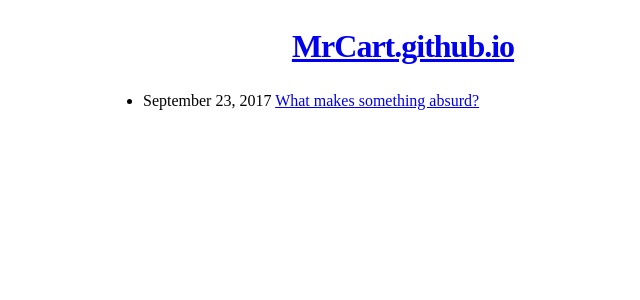
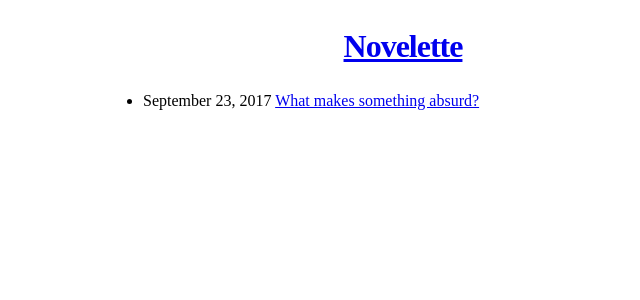
Before and after one commit to MrCart/MrCart.github.io, a Jekyll site: the page built from index.html, in a window 1280 px wide. Shown: the top 300 px of the page, without its empty margins (237-877 px from the left). Built offline with Jekyll 4.4.1, drawn with Linux system fonts in a browser that asks for light colours.

Commit message:
Update layout.html

```diff
--- a/_layouts/layout.html
+++ b/_layouts/layout.html
@@ -22,7 +22,7 @@
   <body class="container">
 
     <header>
-      <h1 align="center"><a href="/">MrCart.github.io</a></h1>
+      <h1 align="center"><a href="/">Novelette</a></h1>
     </header>
     <section>
       {{ content }}
```
